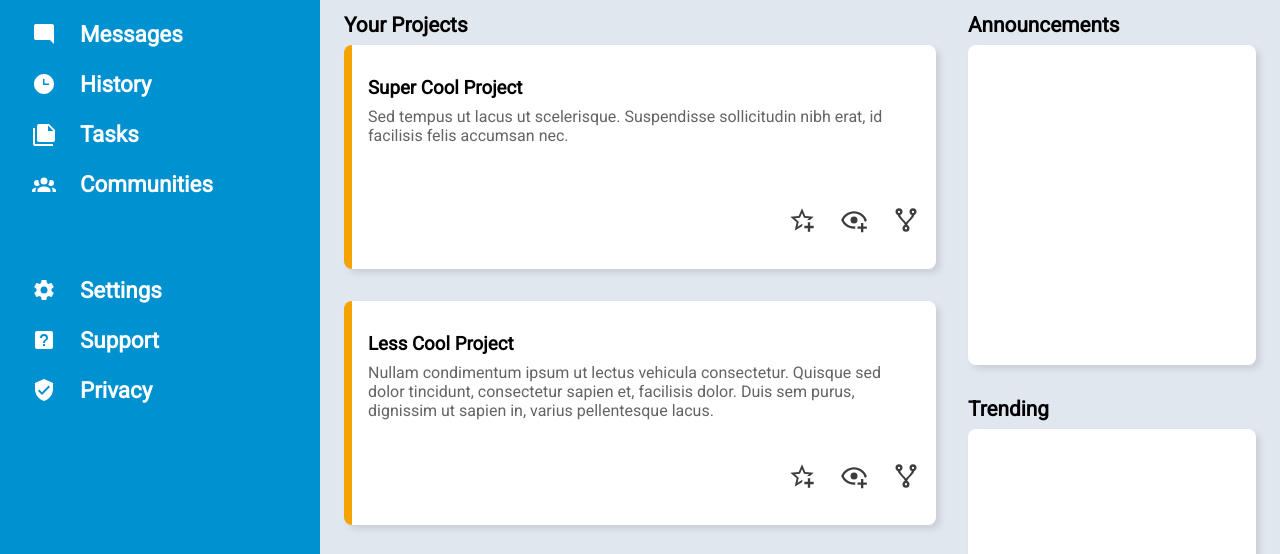
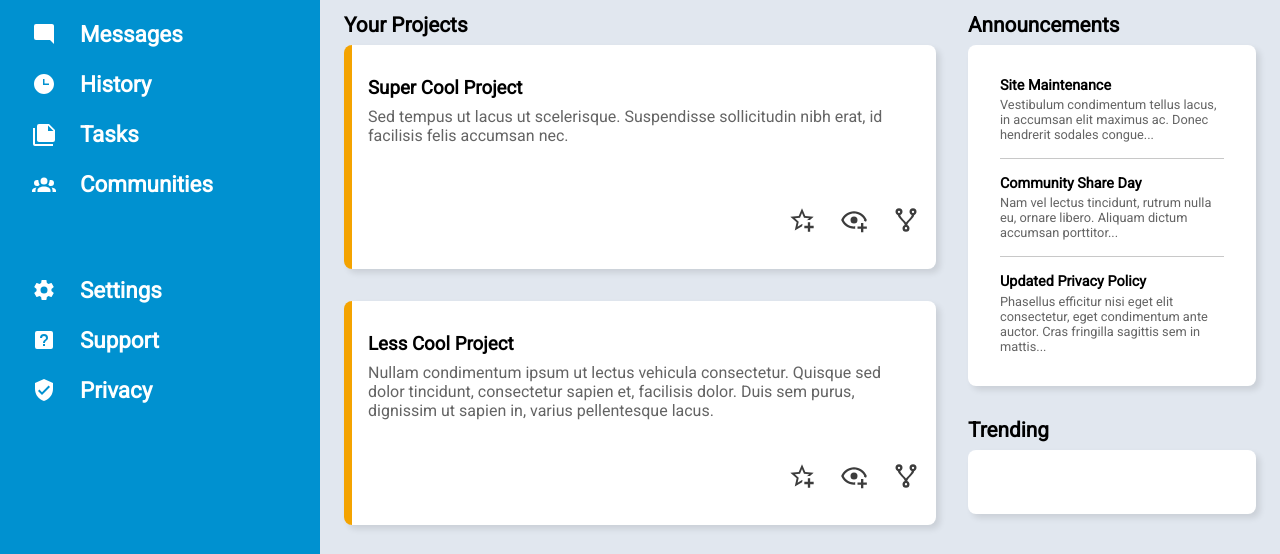
Before and after one commit to marcwalkr/admin-dashboard, a plain HTML site: page index.html in a window 1280 px wide. Shown: the part 195-749 px from the top of the page. Drawn offline with Linux system fonts and the light colour scheme.

Commit message:
Add content to announcements box

```diff
--- a/index.html
+++ b/index.html
@@ -474,7 +474,29 @@
     <aside class="side-column">
       <section class="content-section">
         <h2>Announcements</h2>
-        <div class="content-box"></div>
+        <div class="announcements content-box">
+          <a href="#" class="announcement">
+            <h3>Site Maintenance</h3>
+            <p>
+              Vestibulum condimentum tellus lacus, in accumsan elit maximus ac.
+              Donec hendrerit sodales congue...
+            </p>
+          </a>
+          <div class="announcement">
+            <h3>Community Share Day</h3>
+            <p>
+              Nam vel lectus tincidunt, rutrum nulla eu, ornare libero.
+              Aliquam dictum accumsan porttitor...
+            </p>
+          </div>
+          <div class="announcement">
+            <h3>Updated Privacy Policy</h3>
+            <p>
+              Phasellus efficitur nisi eget elit consectetur, eget condimentum ante auctor.
+              Cras fringilla sagittis sem in mattis...
+            </p>
+          </div>
+        </div>
       </section>
       <section class="content-section">
         <h2>Trending</h2>
--- a/styles.css
+++ b/styles.css
@@ -188,6 +188,14 @@ h3 {
   color: black;
 }
 
+a {
+  text-decoration: none;
+}
+
+p {
+  color: #646464;
+}
+
 .card-container {
   display: grid;
   grid-template-columns: repeat(auto-fit, minmax(20rem, 1fr));
@@ -204,12 +212,7 @@ h3 {
   border-left: 0.5rem solid #F4A300;
   border-radius: 0.5rem;
   box-shadow: 4px 4px 6px rgba(0, 0, 0, 0.1);
-  text-decoration: none;
   padding: 2rem 1rem;
-}
-
-.project-card p {
-  color: #646464;
 }
 
 .project-actions {
@@ -228,10 +231,36 @@ h3 {
 
 .content-box {
   width: 18rem;
-  height: 20rem;
   background: white;
   border-radius: 0.5rem;
   box-shadow: 4px 4px 6px rgba(0, 0, 0, 0.1);
+  padding: 2rem;
+}
+
+.announcements {
+  display: grid;
+  grid-auto-rows: min-content;
+  row-gap: 1rem;
+}
+
+.announcement {
+  display: grid;
+  row-gap: 0.2rem;
+  padding-bottom: 1rem;
+  border-bottom: 1px solid #C8C8C8;
+}
+
+.announcement:last-child {
+  padding-bottom: 0;
+  border-bottom: none;
+}
+
+.announcement h3 {
+  font-size: 0.9rem;
+}
+
+.announcement p {
+  font-size: 0.8rem;
 }
 
 .icon-button {
```
